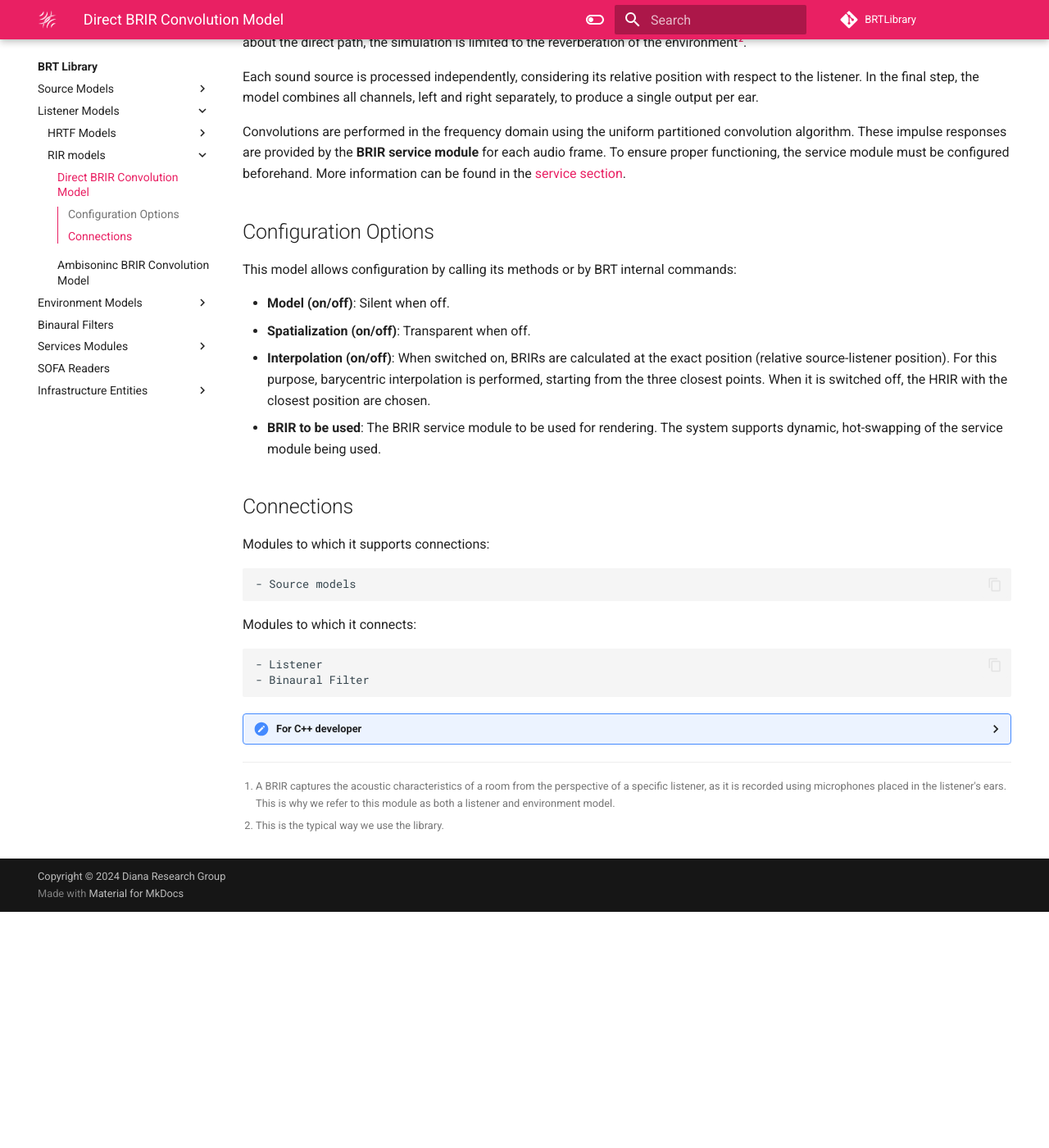
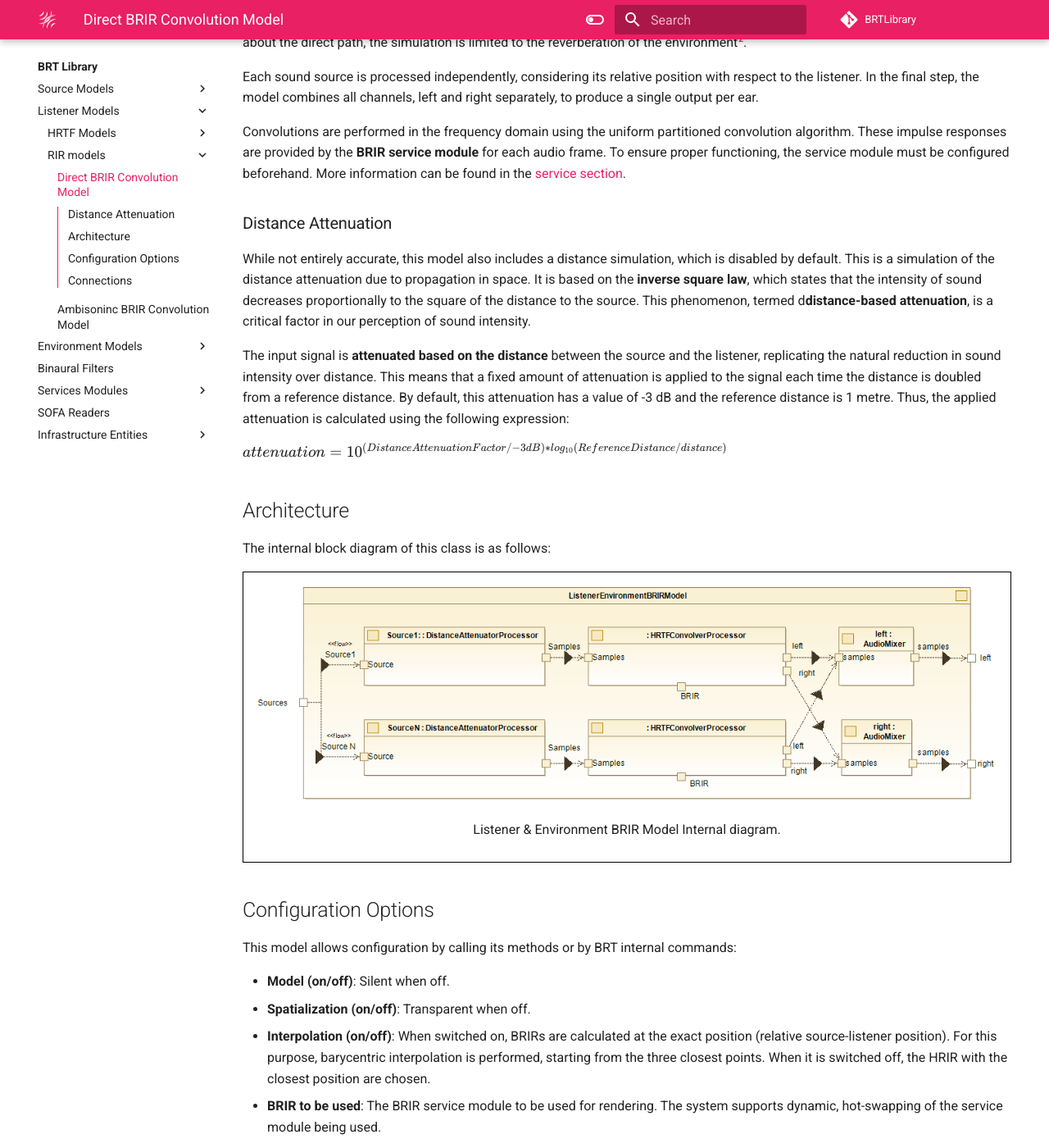
Before and after one commit to GrupoDiana/BRT-Documentation, an MkDocs documentation site: the page built from docs/library/listener-models/rir-models/listener-acoustic-environment-model-brir.md, in a window 1280 px wide and 1400 px high, scrolled down 347 px. Shown: the whole window at 82% size. Built offline with MkDocs 1.6.1 and Material for MkDocs 9.7.7, drawn with Linux system fonts in a browser that asks for light colours; comment, search, counter and statistics services are not loaded; before the commit the page ends 1459 px from its top, so only the background shows below that; some of the changed text lies outside the part shown.

Commit message:
feat: Add distance attenuation to models descriptions. Add models diagrams.

```diff
--- a/docs/library/listener-models/rir-models/listener-acoustic-environment-model-brir.md
+++ b/docs/library/listener-models/rir-models/listener-acoustic-environment-model-brir.md
@@ -9,17 +9,23 @@ Each sound source is processed independently, considering its relative position
 
 Convolutions are performed in the frequency domain using the uniform partitioned convolution algorithm. These impulse responses are provided by the **BRIR service module** for each audio frame. To ensure proper functioning, the service module must be configured beforehand. More information can be found in the [service section](../../service-modules/service-hrbrir.md).
 
-<!--
+### Distance Attenuation
+While not entirely accurate, this model also includes a distance simulation, which is disabled by default. This is a simulation of the distance attenuation due to propagation in space. It is based on the **inverse square law**, which states that the intensity of sound decreases proportionally to the square of the distance to the source. This phenomenon, termed d**distance-based attenuation**, is a critical factor in our perception of sound intensity.
+
+The input signal is **attenuated based on the distance** between the source and the listener, replicating the natural reduction in sound intensity over distance. This means that a fixed amount of attenuation is applied to the signal each time the distance is doubled from a reference distance. By default, this attenuation has a value of -3 dB and the reference distance is 1 metre. Thus, the applied attenuation is calculated using the following expression:
+
+$attenuation = 10^{(Distance Attenuation Factor/ -3 dB) * log_{10}(ReferenceDistance / distance)}$
+
 ## Architecture
 
 The internal block diagram of this class is as follows:
 <div style="border: 1px solid #000; padding: 10px; display: inline-block;">
-    <img src="/BRT-Documentation/assets/sysmldiagrams/none.png" alt="Listener & Environment BRIR Model Internal diagram" style="display: block; margin: 0 auto;">
+    <img src="/BRT-Documentation/assets/sysmldiagrams/ListenerEnvironmentBRIRModel_InternalBlock diagram.png" alt="Listener & Environment BRIR Model Internal diagram" style="display: block; margin: 0 auto;">
     <p style="text-align: center;">Listener & Environment BRIR Model Internal diagram.</p>
 </div>
 
-The operation of the convolucionator as well as its block diagram can be seen in this link (:warning:URL).
--->
+<!--The operation of the convolucionator as well as its block diagram can be seen in this link (:warning:URL).-->
+
 ## Configuration Options
 
 This model allows configuration by calling its methods or by BRT internal commands:
@@ -28,6 +34,8 @@ This model allows configuration by calling its methods or by BRT internal comman
 - **Spatialization (on/off)**: Transparent when off.
 - **Interpolation (on/off)**: When switched on, BRIRs are calculated at the exact position (relative source-listener position). For this purpose, barycentric interpolation is performed, starting from the three closest points. When it is switched off, the HRIR with the closest position are chosen.
 - **BRIR to be used**: The BRIR service module to be used for rendering. The system supports dynamic, hot-swapping of the service module being used.
+- **Distance Attenuation (on/off)**: No attenuation is applied when disabled.
+- **Distance Attenuation Factor**: Sets a new distance attenuation factor, default is -3dB.
 
 ## Connections
 Modules to which it supports connections:
```
Also changed, not shown: other parts of docs/library/listener-models/rir-models/listener-acoustic-environment-model-brir.md (+7 -0 lines), docs/library/listener-models/rir-models/listener-acoustic-environment-model-ambisonic-brir.md (+19 -3 lines), docs/assets/sysmldiagrams/ListenerAmbisonicEnvironmentBRIRModel_InternalBlockDiagram.png (added), docs/assets/sysmldiagrams/ListenerEnvironmentBRIRModel_InternalBlock diagram.png (added).
